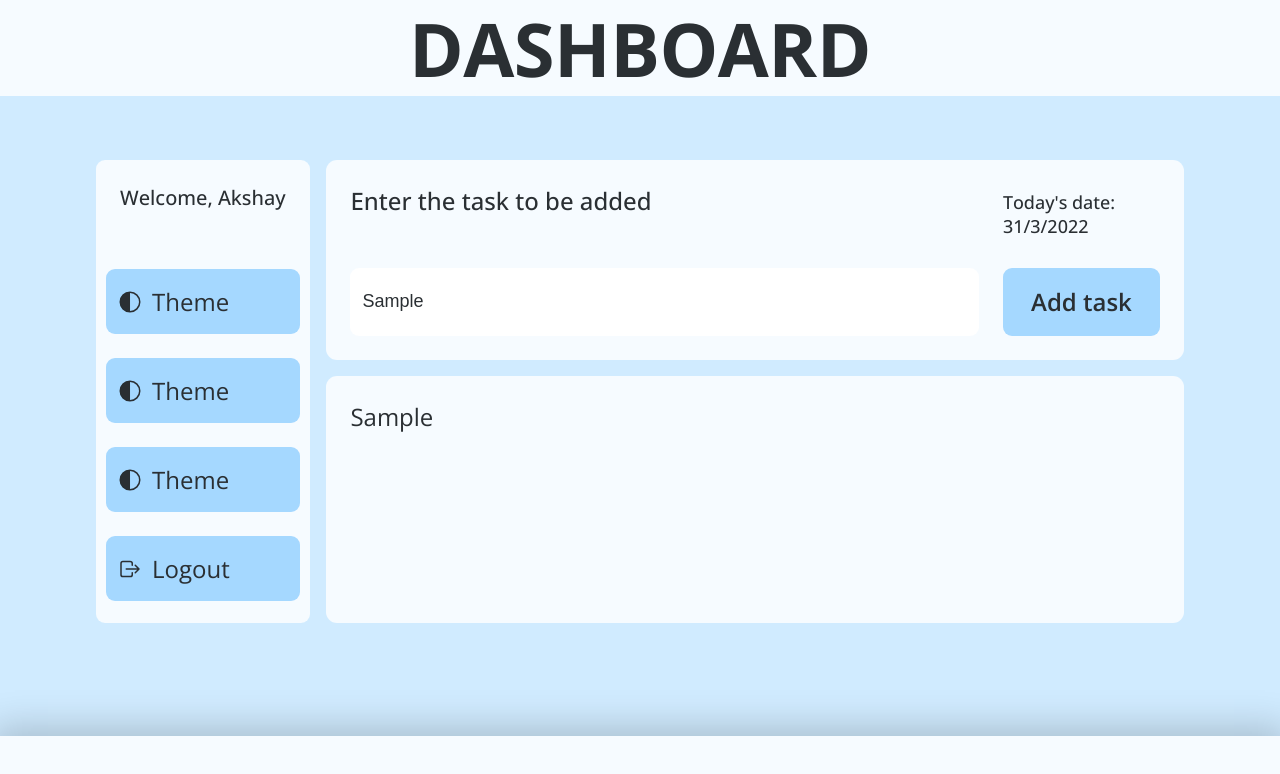
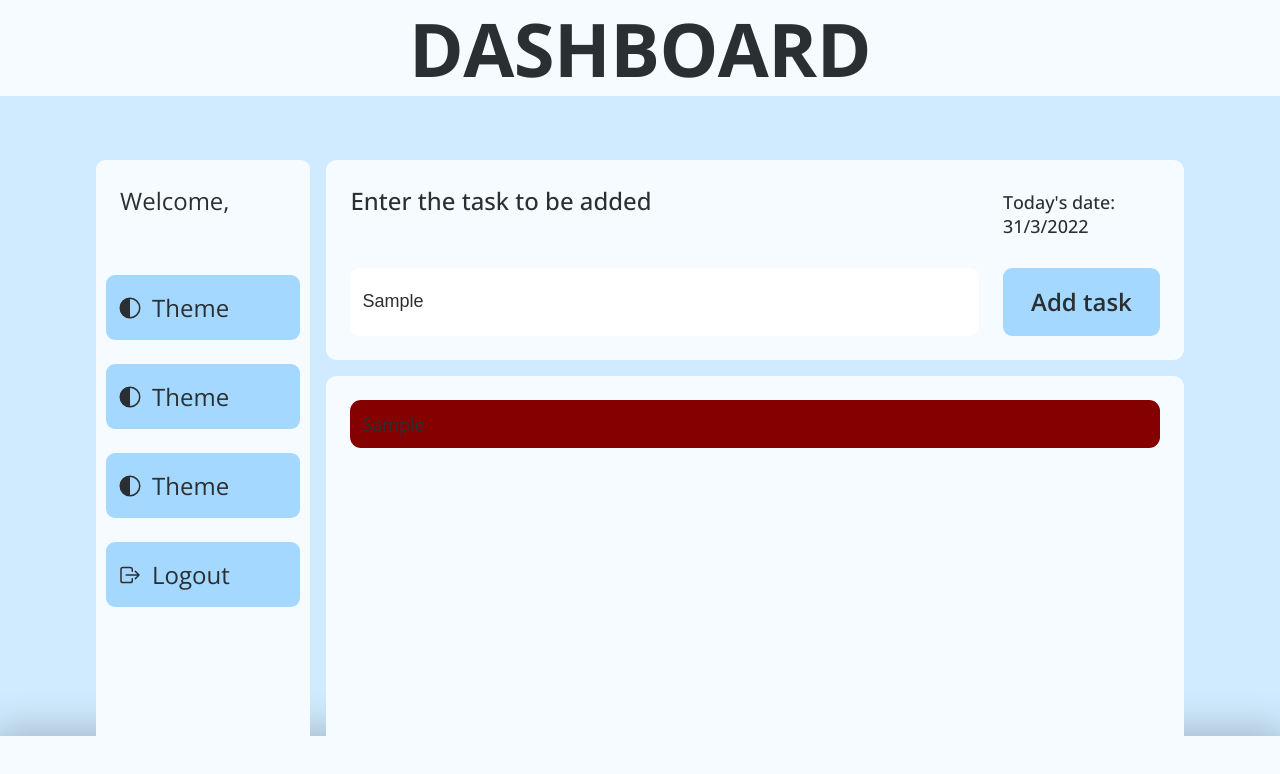
Before and after one commit to akshay-dinesh/todoapp, a plain HTML site: page dashboard.html in a window 1280 px wide. Both pictures are taken after typing "Sample" into the empty fields and a click on the button "Add task". Drawn offline with nearby package versions, Linux system fonts and the light colour scheme.

Commit message:
optimzations

```diff
--- a/dashboard.html
+++ b/dashboard.html
@@ -28,7 +28,7 @@
     <div class="section-dashboard">
       <div class="grid grid--dashboard">
         <aside class="side-menu">
-          <p class="user-name">Welcome, Akshay</p>
+          <p class="user-name">Welcome, <strong id="user"></strong></p>
           <nav class="nav-menu">
             <ul class="nav-menu--list">
               <li>
--- a/dashboard.js
+++ b/dashboard.js
@@ -31,3 +31,25 @@ const month = currentDate.getMonth() + 1;
 const year = currentDate.getFullYear();
 const dateString = `Today's date: ${date}/${month}/${year}`;
 document.getElementById("date").innerHTML = dateString;
+
+// Dynamic username
+const userEl = document.querySelector("#user");
+const params = new URLSearchParams(window.location.search);
+
+params.forEach((value, key) => {
+  console.log(`${key} ${value}`);
+});
+
+console.log(params.hasOwnProperty("username"));
+console.log(JSON.stringify(params));
+
+// let userNameInput = params["username"];
+
+// for (let i = 0; i < obj.params.length; i++) {
+//   console.log(`${value}`);
+// }
+
+// params.forEach((value, key) => {
+//   userEl.append(`${key} = ${value}`);
+//   userEl.append(document.createElement("br"));
+// });
--- a/general.css
+++ b/general.css
@@ -143,7 +143,6 @@ html {
 /* Footer section  */
 /* ************************* */
 .section-footer {
-  height: 10vh;
   background-color: #f6fbff;
   box-shadow: 0 0 36px 8px rgba(0, 0, 0, 0.2);
   padding: 4.8rem;
--- a/style.css
+++ b/style.css
@@ -96,11 +96,13 @@
   background-color: #d0ebff;
   height: 80vh;
   padding: 6.4rem 9.6rem 9.6rem 9.6rem;
+  overflow-y: scroll;
 }
 
 .grid--dashboard {
   grid-template-columns: 2fr 8fr;
   grid-gap: 1.6rem;
+  min-height: 600px;
 }
 
 .grid--input-box {
@@ -150,7 +152,10 @@
 
 .tasks li {
   list-style: none;
-  font-size: 2.4rem;
+  font-size: 1.8rem;
+  padding: 1.2rem;
+  background-color: #850000;
+  border-radius: 11px;
 }
 
 /* NAVIGATION  */
@@ -161,8 +166,14 @@
 
 .user-name {
   padding: 2.4rem;
-  font-size: 2rem;
-  font-weight: 500;
+  font-size: 2.4rem;
+  font-weight: 300;
+  margin-bottom: 2.4rem;
+}
+
+.user-name strong {
+  font-size: 2.4rem;
+  font-weight: 600;
   margin-bottom: 2.4rem;
 }
 
```
